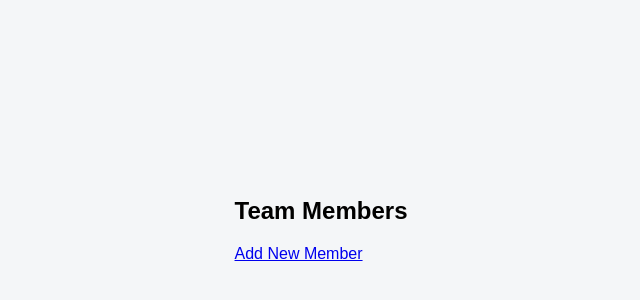
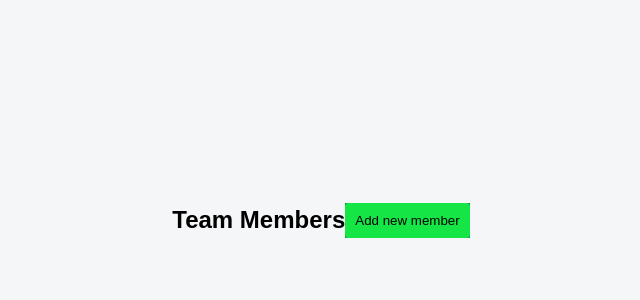
Before and after one commit to WALTH3R/Javascript_exercise_test, a plain HTML site: page members.html in a window 1280 px wide. Shown: the part 188-488 px from the top of the page, without its empty margins (319-959 px from the left). Drawn offline with Linux system fonts and the light colour scheme.

Commit message:
initial commit

```diff
--- a/members.html
+++ b/members.html
@@ -8,10 +8,14 @@
 <body>
 
 <div class="list-container">
-    <h2>Team Members</h2>
+    <div class = "header">
+        <h2>Team Members</h2>
+        <a href="index.html" class="link"><button class = "member-button">Add new member</button></a>
+
+    </div>
     <div id="memberList" class = "cards-container"></div>
 
-    <a href="index.html" class="link">Add New Member</a>
+
 </div>
 
 <script src="members.js"></script>
--- a/style.css
+++ b/style.css
@@ -72,3 +72,21 @@ button:hover {
     font-size: 14px;
     text-align: center;
 }
+
+
+.header {
+    display: flex;
+    justify-content: space-between;
+    align-items: center;
+  }
+
+.header a {
+    text-decoration: none;
+    color: #000000;
+    background-color: rgb(10, 158, 94);
+  }
+
+.member-button{
+   background-color: rgb(21, 229, 69);
+   color: #000000;
+}
```
